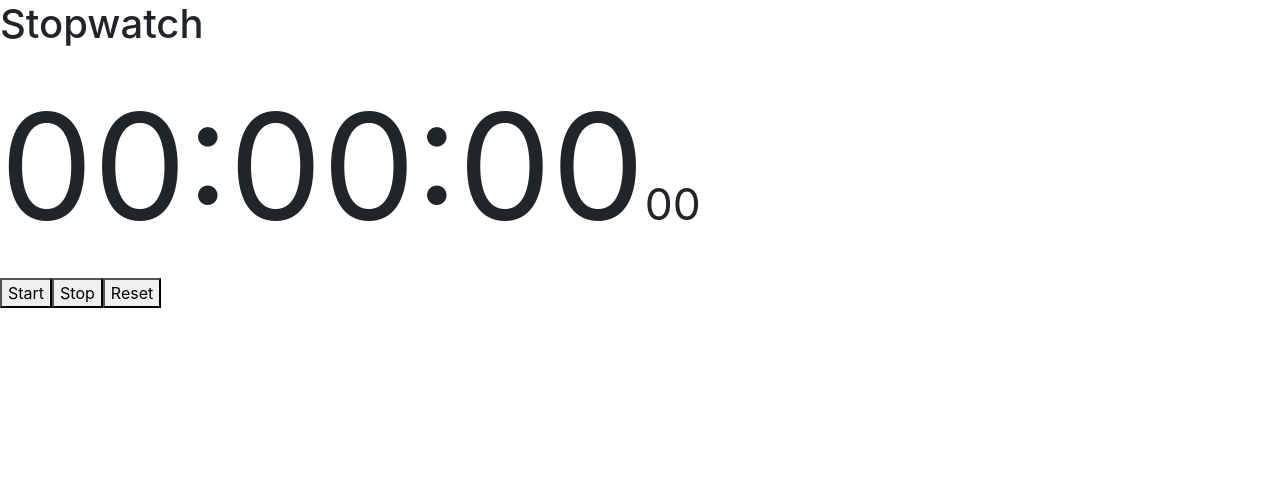
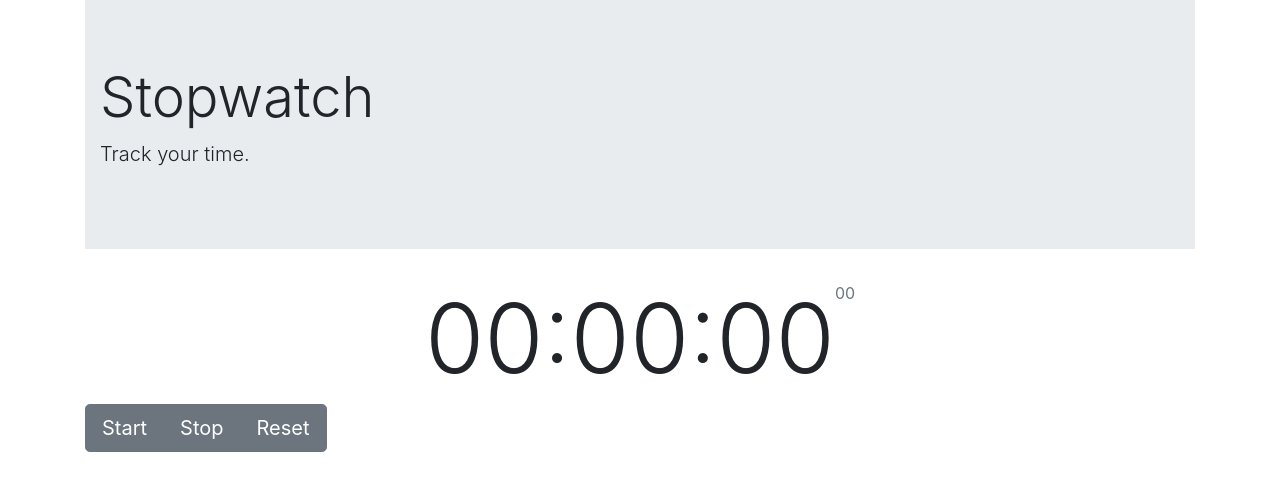
Before and after one commit to 1995parham/stopwatch, an Angular app: page / in a window 1280 px wide. Shown: the top 490 px of the page. Built offline with nearby package versions, Linux system fonts and the light colour scheme.

Commit message:
Adds ugly but simple UI.

```diff
--- a/src/app/app.component.html
+++ b/src/app/app.component.html
@@ -1,10 +1,27 @@
-<h1>Stopwatch</h1>
-<div style="font-size: 147.846px;">
-  <span>{{ delta | date:'HH:mm:ss':'UTC' }}</span>
-  <span style="font-size:.3em;">{{ delta | date:'SS' }}</span>
+<div class="container">
+  <div class="jumbotron jumbotron-fluid">
+    <div class="container-fluid">
+      <h1 class="display-4">Stopwatch</h1>
+      <p class="lead">Track your time.</p>
+    </div>
+  </div>
+  <div class="row justify-content-center">
+    <div class="col-6">
+      <div class="row justify-content-center">
+        <h1 class="display-1">
+          {{ delta | date:'HH:mm:ss':'UTC' }}
+        </h1>
+        <p class="text-muted">{{ delta | date:'SS' }}</p>
+      </div>
+    </div>
+  </div>
+  <div class="row">
+    <div class="col">
+      <div class="btn-group btn-group-lg" role="group">
+        <button (click)="start()" type="button" class="btn btn-secondary">Start</button>
+        <button (click)="stop()" type="button" class="btn btn-secondary">Stop</button>
+        <button (click)="reset()" type="button" class="btn btn-secondary">Reset</button>
+      </div>
+    </div>
+  </div>
 </div>
-<div>
-  <button (click)="start()">Start</button>
-  <button (click)="stop()">Stop</button>
-  <button (click)="reset()">Reset</button>
-</div>
```
